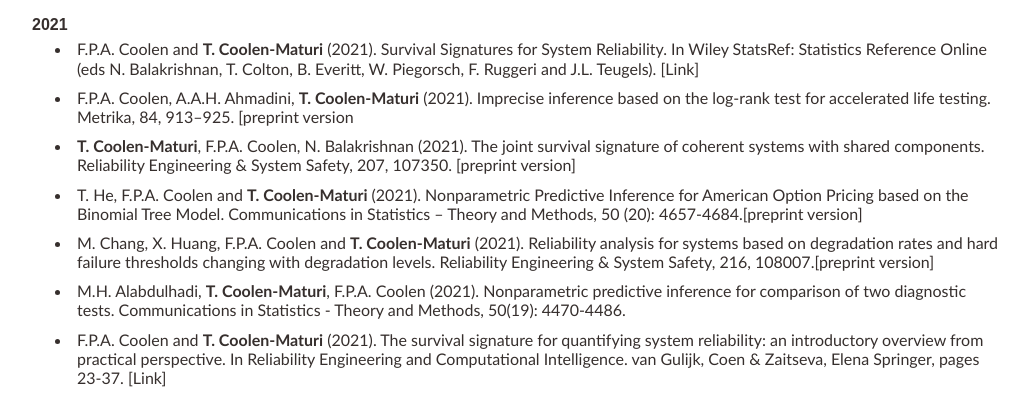
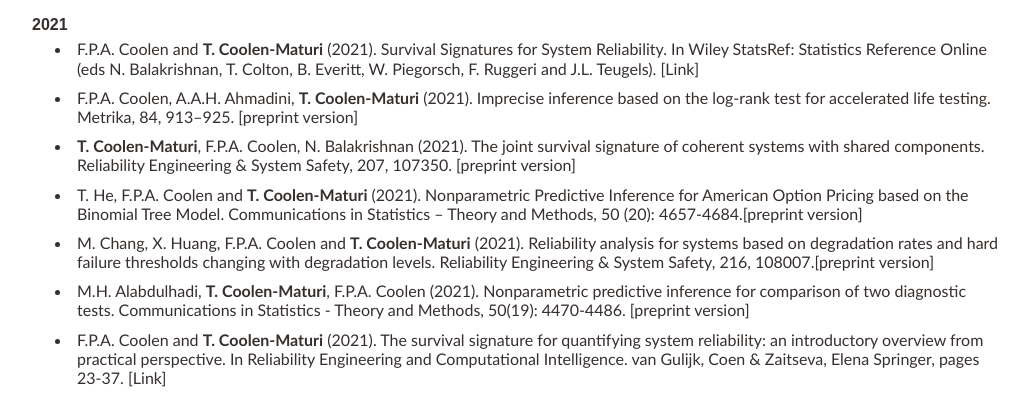
Before and after one commit to tmaturi/tahanimaturi, a Jekyll site: the page built from publications.md, in a window 1280 px wide and 900 px high, scrolled down 495 px. Shown: the part 153-561 px from the top of the window, without its empty margins (119-1154 px from the left). Built offline with Jekyll 4.4.1, drawn with Linux system fonts in a browser that asks for light colours; our own code applies the rules of GitHub Pages for plain Markdown files.

Commit message:
Update publications.md

```diff
--- a/publications.md
+++ b/publications.md
@@ -35,12 +35,12 @@
 ### 2021
 - F.P.A. Coolen and **T. Coolen-Maturi** (2021). Survival Signatures for System Reliability. In Wiley StatsRef: Statistics Reference Online (eds N. Balakrishnan, T. Colton, B. Everitt, W. Piegorsch, F. Ruggeri and J.L. Teugels). [[Link]](https://doi.org/10.1002/9781118445112.stat08331)
 
--  F.P.A. Coolen, A.A.H. Ahmadini,  **T. Coolen-Maturi** (2021). Imprecise inference based on the log-rank test for accelerated life testing. Metrika, 84,  913–925. [[preprint version](pdfs/Metrika-accepted-2012.pdf)
+-  F.P.A. Coolen, A.A.H. Ahmadini,  **T. Coolen-Maturi** (2021). Imprecise inference based on the log-rank test for accelerated life testing. Metrika, 84,  913–925. [[preprint version](pdfs/Metrika-accepted-2012.pdf)]
 -  **T. Coolen-Maturi**, F.P.A. Coolen, N. Balakrishnan (2021). The joint survival signature of coherent systems with shared components. Reliability Engineering & System Safety, 207, 107350. [[preprint version](pdfs/Joint-Surv-Sign-RESS-accepted-201118.pdf){:target="_blank"}]
 -  T. He, F.P.A. Coolen and **T. Coolen-Maturi** (2021). Nonparametric Predictive Inference for American Option Pricing based on the Binomial Tree Model. Communications in Statistics – Theory and Methods,  50 (20):  4657-4684.[[preprint version](pdfs/Revision-NPI-American-Option-Pricing.pdf){:target="_blank"}]
 -  M. Chang, X. Huang,  F.P.A. Coolen and **T. Coolen-Maturi** (2021). Reliability analysis for systems based on degradation rates and hard failure
 thresholds changing with degradation levels. Reliability Engineering & System Safety, 216,  108007.[[preprint version](pdfs/2021-RESS-Miaoxin.pdf){:target="_blank"}]
-- M.H. Alabdulhadi, **T. Coolen-Maturi**, F.P.A. Coolen (2021). Nonparametric predictive inference for comparison of two diagnostic tests. Communications in Statistics - Theory and Methods, 50(19):  4470-4486.
+- M.H. Alabdulhadi, **T. Coolen-Maturi**, F.P.A. Coolen (2021). Nonparametric predictive inference for comparison of two diagnostic tests. Communications in Statistics - Theory and Methods, 50(19):  4470-4486. [[preprint version](pdfs/Comparison_Comu_Stat_TM_20191227_rev.pdf)]
 - F.P.A. Coolen and **T. Coolen-Maturi**  (2021). The survival signature for quantifying system reliability: an introductory overview from practical perspective. In Reliability Engineering and Computational Intelligence. van Gulijk, Coen & Zaitseva, Elena Springer, pages 23-37.
 [[Link]](https://doi.org/10.1007/978-3-030-74556-1_2)
 
```
